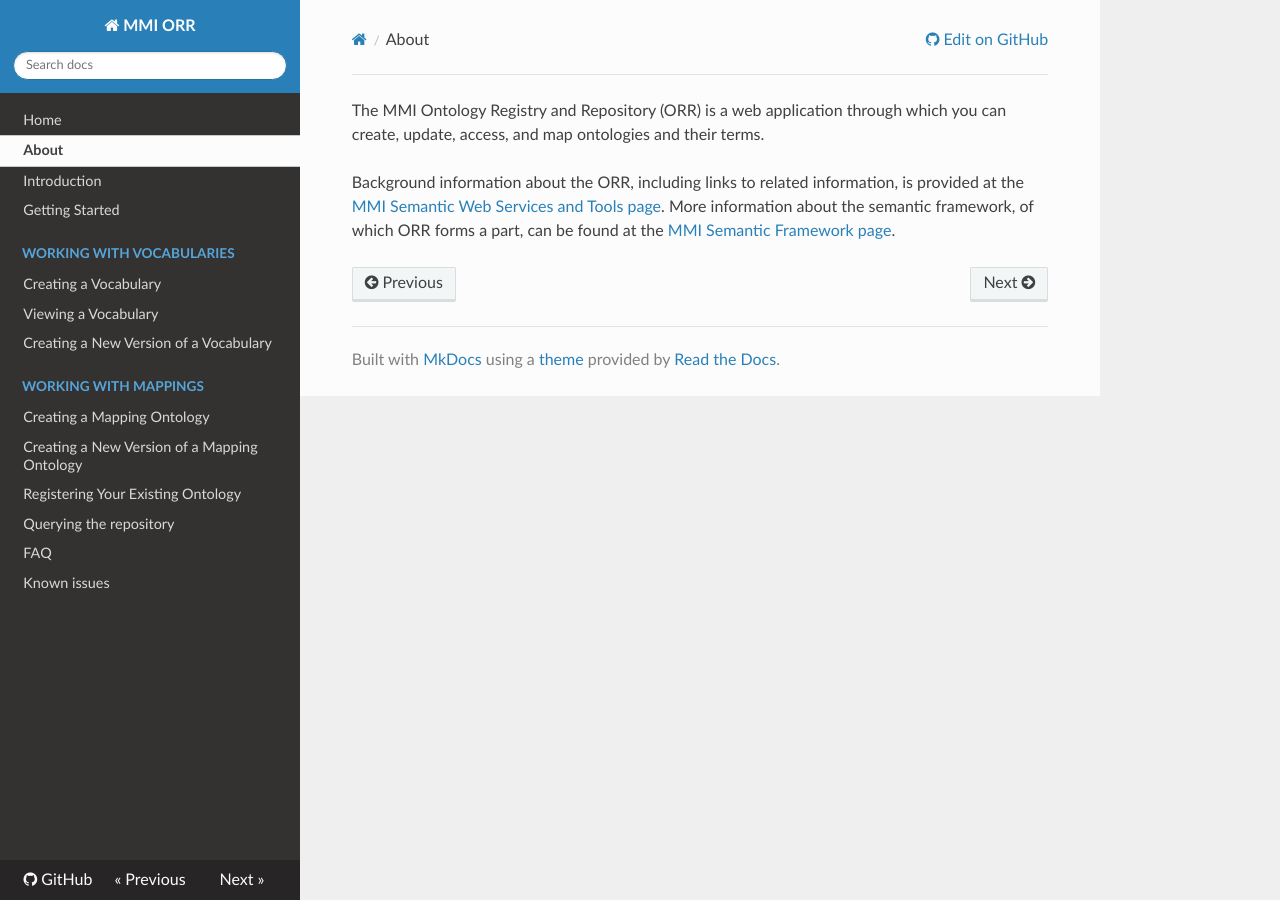
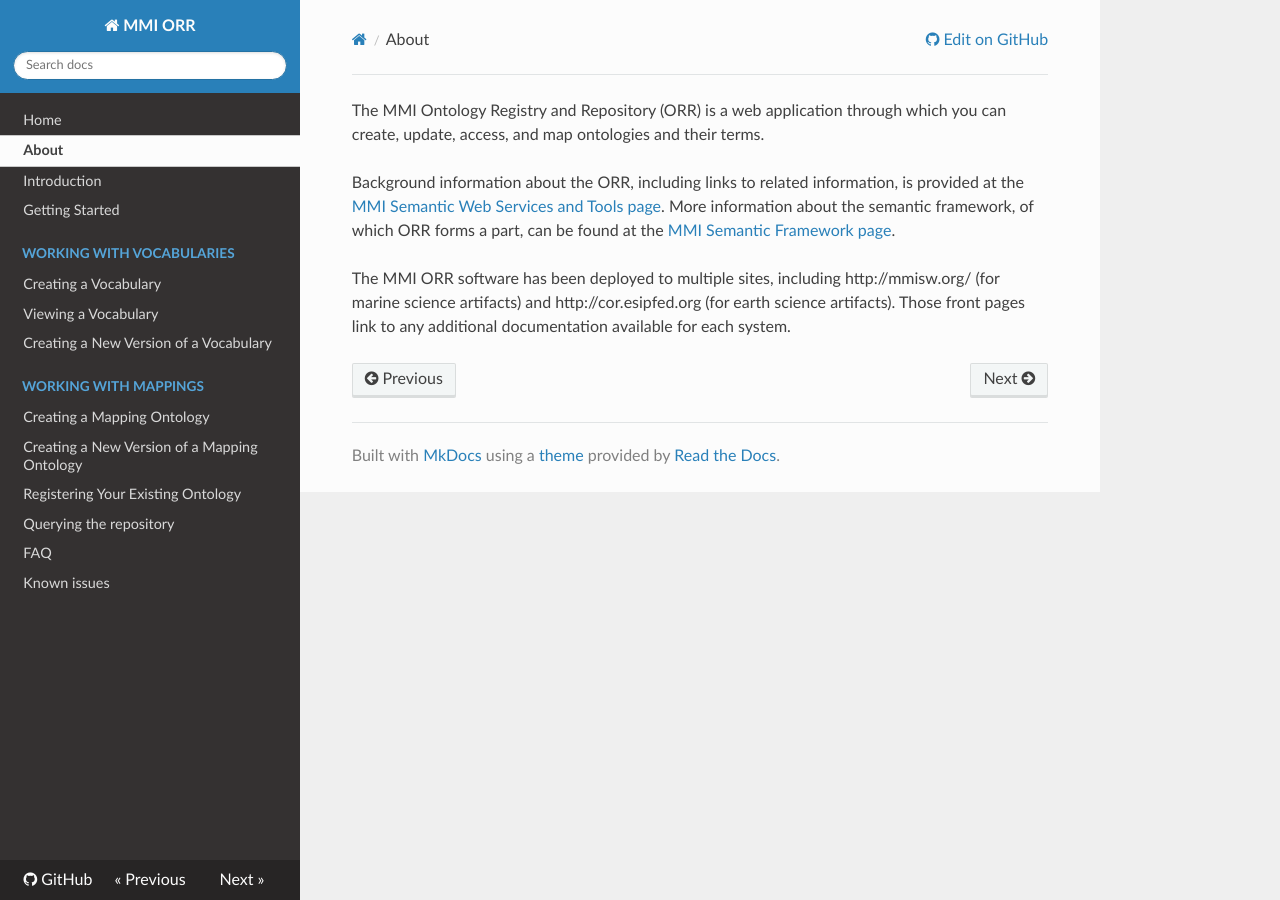
Before and after one commit to mmisw/mmiorr-docs, an MkDocs documentation site: the page built from docs/about.md, in a window 1280 px wide. Built offline with MkDocs 1.6.1, drawn with Linux system fonts in a browser that asks for light colours; nearby versions of some CDN libraries; old or Windows-style settings are respelled for this version of MkDocs.

Commit message:
first test; reflected documentation target systems

```diff
--- a/docs/about.md
+++ b/docs/about.md
@@ -5,3 +5,5 @@ Background information about the ORR, including links to related information, is
 [MMI Semantic Web Services and Tools page](http://marinemetadata.org/mmiswinfo/).
 More information about the semantic framework, of which ORR forms a part, can be found at the
 [MMI Semantic Framework page](http://marinemetadata.org/semanticframework).
+
+The MMI ORR software has been deployed to multiple sites, including http://mmisw.org/ (for marine science artifacts) and http://cor.esipfed.org (for earth science artifacts). Those front pages link to any additional documentation available for each system.
```
